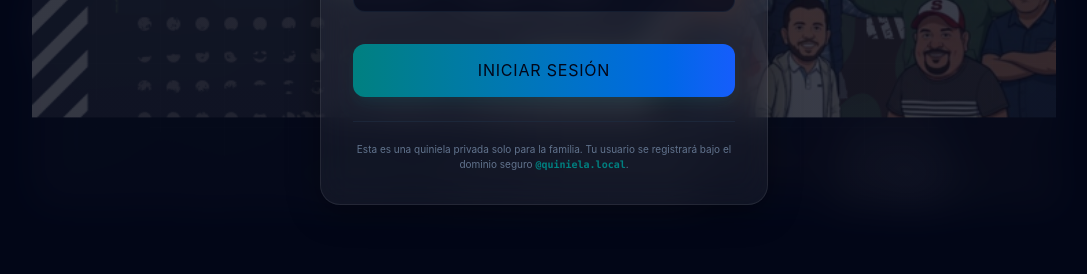
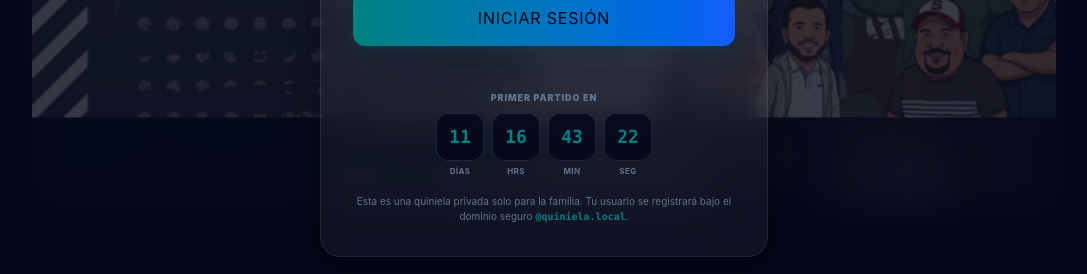
Before and after one commit to estebanzu/quiniela-del-mundial, a Next.js app: page /login in a window 1280 px wide. Shown: the part 513-787 px from the top of the page, without its empty margins (96-1183 px from the left). Built offline with nearby package versions, Linux system fonts and the light colour scheme; no server answers.

Commit message:
add countdown timer

```diff
--- a/app/login/page.tsx
+++ b/app/login/page.tsx
@@ -21,6 +21,31 @@ export default function LoginPage() {
   const [message, setMessage] = useState('')
   const [error, setError] = useState('')
   const [introStage, setIntroStage] = useState<'visible' | 'fading' | 'finished'>('visible')
+  const [countdown, setCountdown] = useState<{ days: number; hours: number; minutes: number; seconds: number } | null>(null)
+
+  // Countdown to June 11, 2026 at 09:00 AM (local time)
+  useEffect(() => {
+    const target = new Date('2026-06-11T09:00:00').getTime()
+
+    const update = () => {
+      const now = Date.now()
+      const diff = target - now
+      if (diff <= 0) {
+        setCountdown(null)
+        return
+      }
+      setCountdown({
+        days: Math.floor(diff / (1000 * 60 * 60 * 24)),
+        hours: Math.floor((diff / (1000 * 60 * 60)) % 24),
+        minutes: Math.floor((diff / (1000 * 60)) % 60),
+        seconds: Math.floor((diff / 1000) % 60),
+      })
+    }
+
+    update()
+    const interval = setInterval(update, 1000)
+    return () => clearInterval(interval)
+  }, [])
 
   useEffect(() => {
     // Start fading out the intro screen at 3.5s
@@ -449,6 +474,26 @@ export default function LoginPage() {
         )}
 
         <div className="mt-6 pt-5 border-t border-slate-800/80 text-center">
+          {countdown && (
+            <div className="mb-4">
+              <p className="text-[9px] font-black uppercase tracking-widest text-slate-500 mb-2">Primer partido en</p>
+              <div className="flex justify-center gap-2">
+                {[
+                  { value: countdown.days, label: 'Días' },
+                  { value: countdown.hours, label: 'Hrs' },
+                  { value: countdown.minutes, label: 'Min' },
+                  { value: countdown.seconds, label: 'Seg' },
+                ].map((unit) => (
+                  <div key={unit.label} className="flex flex-col items-center">
+                    <span className="text-lg font-black font-mono text-primary bg-slate-950/80 border border-slate-800 rounded-xl w-12 h-12 flex items-center justify-center">
+                      {String(unit.value).padStart(2, '0')}
+                    </span>
+                    <span className="text-[8px] font-bold uppercase tracking-wider text-slate-500 mt-1">{unit.label}</span>
+                  </div>
+                ))}
+              </div>
+            </div>
+          )}
           <p className="text-[10px] text-slate-500 leading-normal">
             Esta es una quiniela privada solo para la familia. Tu usuario se registrará bajo el dominio seguro <span className="text-primary font-mono font-bold">@{LOCAL_EMAIL_DOMAIN}</span>.
           </p>
```
